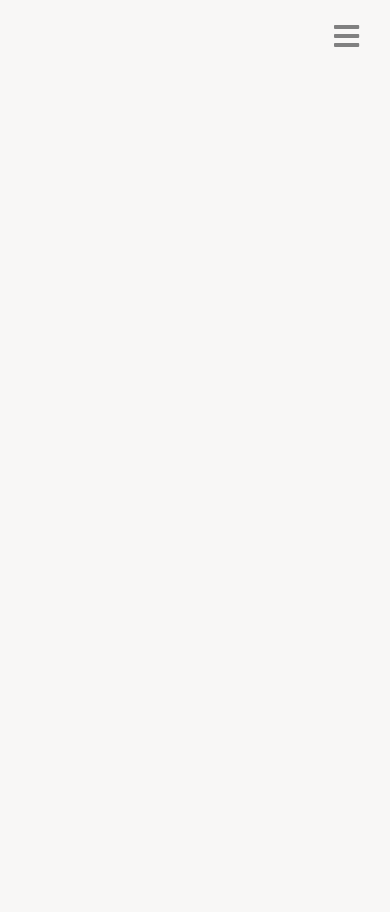
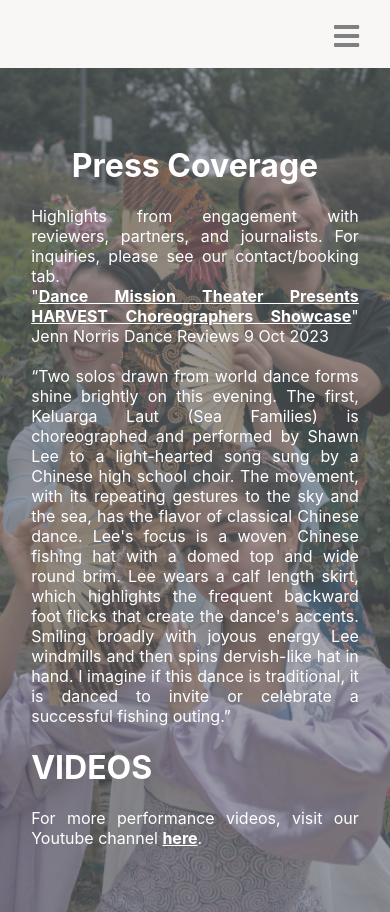
Before and after one commit to NalaYiyuChen/baicd_deploy, a React (Create React App) app: page /#/media in a window 390 px wide. Before the commit this address had no page. Before the commit the page ends 844 px from the top, so only its background shows below. Built offline with nearby package versions, Linux system fonts and the light colour scheme.

Commit message:
media and tickets mobile

```diff
--- a/src/App.js
+++ b/src/App.js
@@ -7,6 +7,8 @@ import AboutMobile from "./pages/Mobile/aboutMobile";
 import BlogMobile from "./pages/Mobile/blogMobile";
 import CastIntroMobile from "./pages/Mobile/castMobile";
 import ContactMobile from "./pages/Mobile/contactMobile";
+import MediaMobile from "./pages/Mobile/mediaMobile";
+import TicketMobile from "./pages/Mobile/ticketMobile";
 import MobileNavbar from "./components/MobileComponents/MobileNavbar"
 
 import {
@@ -58,6 +60,8 @@ function mobileSite() {
 				<Route path="/about" element={<AboutMobile />} />
 				<Route path="/cast" element={<CastIntroMobile />} />
 				<Route path="/blog" element={<BlogMobile />} />
+				<Route path="/media" element={<MediaMobile />} />
+				<Route path="/tickets" element={<TicketMobile />}/>
 				<Route path="/contact" element={<ContactMobile />} />
 			</Routes>
 		</Router>
--- /dev/null
+++ b/src/pages/Mobile/mediaMobile.js
@@ -0,0 +1,59 @@
+import React from "react";
+import mobile_background from '../../images/mobile_background.png'
+
+const MediaMobile = () => {
+
+    const style = {
+        backgroundStyles: {
+            backgroundImage:`url("${mobile_background}")`,
+            backgroundPosition: 'center',
+            backgroundSize: 'cover',
+            backgroundRepeat: 'no-repeat',
+            width: '100vw',
+            height: '100vh'
+        },
+        headingStyles: {
+            textAlign: 'center',
+            color: 'white',
+        },
+        textStyles: {
+            textAlign: 'justify',
+            marginLeft: '8%',
+            marginRight: '8%',
+            color: 'white',
+          },
+        linkStyles: {
+            color: 'white',
+            fontWeight: 'bold'
+        }
+
+    };
+
+      return (
+
+        <div style={style.backgroundStyles}>
+            <h1 style={style.headingStyles}> <br/><br/> Press Coverage </h1>
+            <div style={style.textStyles}>
+
+            <div>
+                Highlights from engagement with reviewers, partners, and journalists. For inquiries, please see our contact/booking tab.
+                <br/>
+
+                <div >"<a style={style.linkStyles} href="https://www.jen-norris-dance-rev.com/post/review-dance-mission-theater-presents-harvest-choreographers-showcase-oct-7-8-23-san-francisco?fbclid=IwAR2WVeS_lTaeZOAeyT2BlFKgcAE4aVJbsNrJOLhLh7oYSt0ENxXHtj9eZzs" target="blank">Dance Mission Theater Presents HARVEST Choreographers Showcase</a>" Jenn Norris Dance Reviews 9 Oct 2023</div>
+                <br/>
+                <div >“Two solos drawn from world dance forms shine brightly on this evening. The first, Keluarga Laut (Sea Families) is choreographed and performed by Shawn Lee to a light-hearted song sung by a Chinese high school choir. The movement, with its repeating gestures to the sky and the sea, has the flavor of classical Chinese dance. Lee's focus is a woven Chinese fishing hat with a domed top and wide round brim. Lee wears a calf length skirt, which highlights the frequent backward foot flicks that create the dance's accents. Smiling broadly with joyous energy Lee windmills and then spins dervish-like hat in hand. I imagine if this dance is traditional, it is danced to invite or celebrate a successful fishing outing.”<br /></div>
+            </div>
+
+            <h1>
+                <div >
+                    VIDEOS
+                </div>
+            </h1>
+
+            <div>For more performance videos, visit our Youtube channel <a style={style.linkStyles} href="https://www.youtube.com/channel/UCjY1Ex8DIpxuw5Ywjq1rtzg" target="blank">here</a>.<br /></div>
+            </div>
+        </div>
+    );
+};
+
+export default MediaMobile;
--- /dev/null
+++ b/src/pages/Mobile/ticketMobile.js
@@ -0,0 +1,43 @@
+import React from "react";
+import mobile_background from '../../images/mobile_background.png'
+
+const TicketMobile = () => {
+
+    const style = {
+        backgroundStyles: {
+            backgroundImage:`url("${mobile_background}")`,
+            backgroundPosition: 'center',
+            backgroundSize: 'cover',
+            backgroundRepeat: 'no-repeat',
+            width: '100vw',
+            height: '100vh'
+        },
+        headingStyles: {
+            textAlign: 'center',
+            color: 'white',
+        },
+        textStyles: {
+            textAlign: 'justify',
+            marginLeft: '8%',
+            marginRight: '8%',
+            color: 'white',
+          }
+
+    };
+
+      return (
+
+        <div style={style.backgroundStyles}>
+            <h1 style={style.headingStyles}> <br/><br/> TICKETS/DONATE </h1>
+            <div style={style.textStyles}>
+            <strong>閩橋 Min Bridges: stories from the Malay World, Taiwan, and mainland China</strong> is our first produced show, on May 4th, 2024 at 8:00 pm at Theatre of Yugen in San Francisco. Tickets can be purchased at the following <a href="https://www.onthestage.tickets/show/bay-area-independent-chinese-dancers/659b90d0bf9cdf0e3d90838d" target="_blank">link</a>.
+                <br></br>
+                <br></br>
+                <strong>Donations</strong> Donors like you are a valuable part of our community here at BAICD. We're all volunteers, but we aspire to pay our members and collaborators equitable market rates, We can't do that without your support.  You help us secure the innovative, equitable, and democratic traditional arts we all believe in. Thanks to our fiscal sponsor Shawl Anderson Dance Center (SADC), all donations to BAICD are tax-deductible. Please donate through SADC's website <a href="https://crm.bloomerang.co/HostedDonation?ApiKey=pub_6eb5e3b0-e1e5-11e8-94a1-0a7fa948a058&WidgetId=18772992" target="_blank">here</a>.
+
+            </div>
+        </div>
+    );
+};
+
+export default TicketMobile;
```
